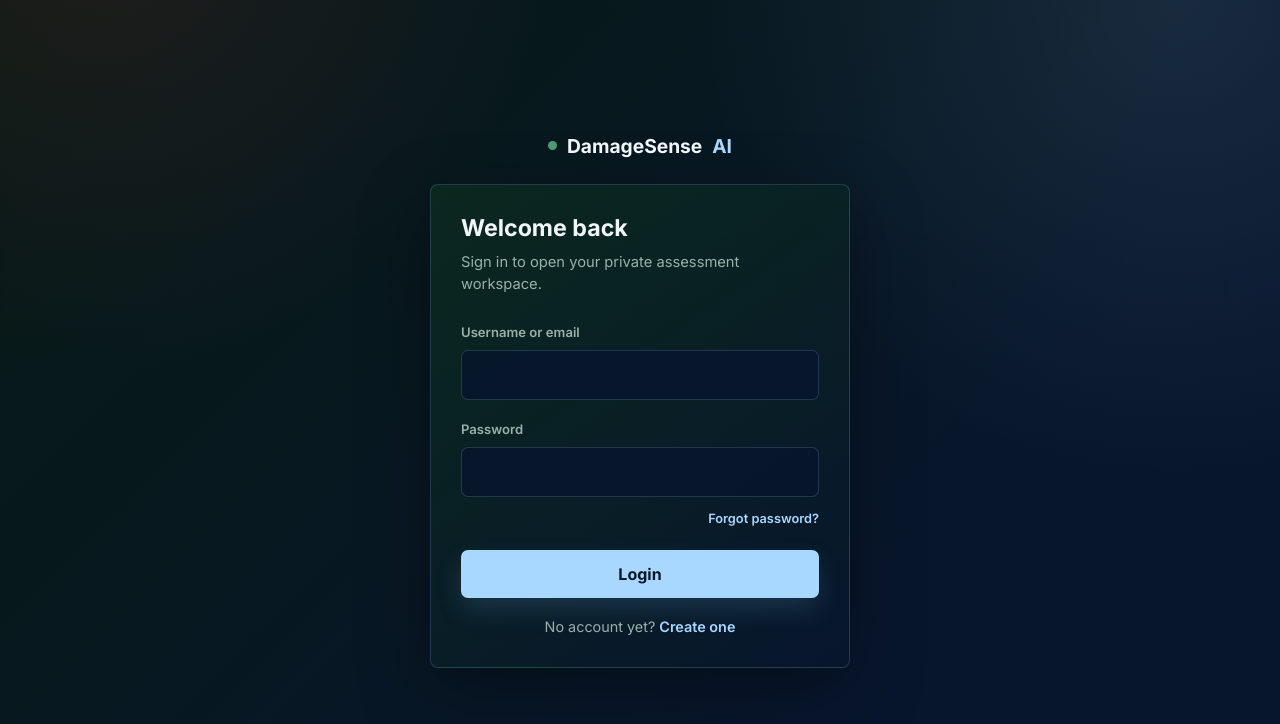
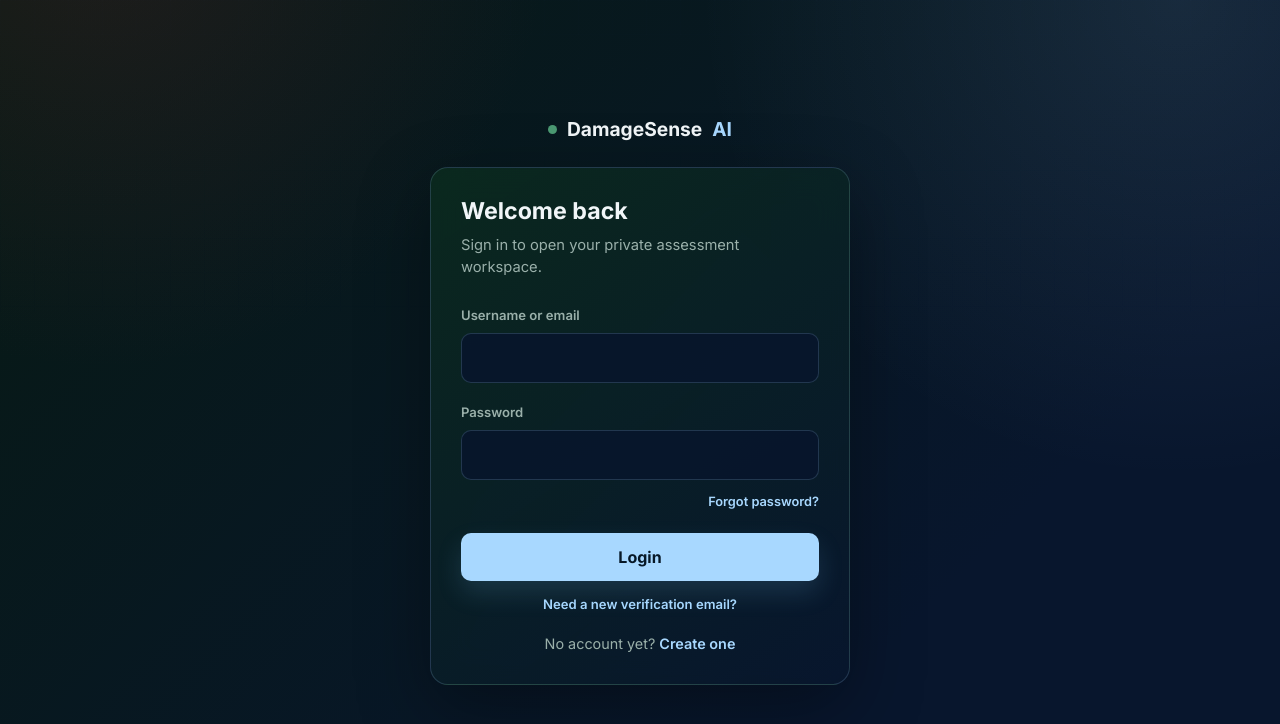
Before and after one commit to WIZZ249/DamageSense-AI, a Flask app: page /login in a window 1280 px wide. Shown: the top 724 px of the page. Run offline with Flask 3, Linux system fonts and the light colour scheme.

Commit message:
feat: expose email verification resend from login

```diff
--- a/templates/login.html
+++ b/templates/login.html
@@ -4,7 +4,7 @@
     <meta charset="UTF-8">
     <meta name="viewport" content="width=device-width, initial-scale=1.0">
     <link rel="icon" href="{{ url_for('static', filename='favicon.svg') }}" type="image/svg+xml">
-    <link rel="stylesheet" href="{{ url_for('static', filename='theme.css', v='motion-1') }}">
+    <link rel="stylesheet" href="{{ url_for('static', filename='theme.css', v='glass-2') }}">
     <title>Login | DamageSense AI</title>
     <link href="https://cdn.jsdelivr.net/npm/bootstrap@5.3.0/dist/css/bootstrap.min.css" rel="stylesheet">
     <link href="https://fonts.googleapis.com/css2?family=Inter:wght@400;500;600;700&display=swap" rel="stylesheet">
@@ -15,18 +15,18 @@
         .auth-shell { width: min(100%, 420px); }
         .brand { display: flex; align-items: center; justify-content: center; gap: 10px; margin-bottom: 24px; font-weight: 700; font-size: 1.2rem; }
         .dot { width: 9px; height: 9px; border-radius: 999px; background: var(--green); }
-        .auth-card { background: var(--panel); border: 1px solid var(--border); border-radius: 8px; padding: 30px; box-shadow: 0 24px 80px rgba(0,0,0,0.28); }
-        h1 { font-size: 1.45rem; margin-bottom: 8px; font-weight: 700; letter-spacing: 0; }
+        .auth-card { background: rgba(16,37,28,.76); border: 1px solid rgba(168,216,255,.18); border-radius: 18px; padding: 30px; box-shadow: 0 24px 80px rgba(0,0,0,.32); backdrop-filter: blur(18px) saturate(130%); }
+        h1 { font-size: 1.45rem; margin-bottom: 8px; font-weight: 700; }
         .lead { color: var(--muted); margin-bottom: 24px; font-size: 0.92rem; }
         label { font-size: 0.82rem; color: var(--muted); font-weight: 600; margin-bottom: 7px; }
-        .form-control { background: #081b14; border: 1px solid var(--border); color: var(--text); border-radius: 7px; padding: 12px 13px; }
-        .form-control:focus { background: #081b14; color: var(--text); border-color: var(--accent); box-shadow: 0 0 0 3px rgba(168,216,255,0.18); }
-        .btn-primary { width: 100%; background: var(--accent); border: 0; border-radius: 7px; padding: 12px; font-weight: 700; margin-top: 8px; }
-        .alert { border-radius: 7px; padding: 10px 12px; font-size: 0.86rem; }
+        .form-control { background: rgba(8,27,20,.82); border: 1px solid var(--border); color: var(--text); border-radius: 10px; padding: 12px 13px; }
+        .form-control:focus { background: rgba(8,27,20,.92); color: var(--text); border-color: var(--accent); box-shadow: 0 0 0 3px rgba(168,216,255,0.18); }
+        .btn-primary { width: 100%; background: var(--accent); color: #071914; border: 0; border-radius: 10px; padding: 12px; font-weight: 800; margin-top: 8px; }
+        .alert { border-radius: 10px; padding: 10px 12px; font-size: 0.86rem; }
         .alert-error { background: rgba(239,68,68,0.12); border: 1px solid rgba(239,68,68,0.28); color: #fecaca; }
         .alert-success { background: rgba(34,197,94,0.12); border: 1px solid rgba(34,197,94,0.28); color: #bbf7d0; }
         .switch { margin-top: 18px; text-align: center; color: var(--muted); font-size: 0.9rem; }
-        a { color: #a8d8ff; text-decoration: none; font-weight: 600; }
+        a { color: var(--accent); text-decoration: none; font-weight: 600; }
         a:hover { color: var(--text); }
     </style>
 </head>
@@ -58,6 +58,9 @@
                 <div style="text-align:right;margin:-4px 0 14px;font-size:.8rem"><a href="{{ url_for('main.forgot_password') }}">Forgot password?</a></div>
                 <button class="btn btn-primary" type="submit">Login</button>
             </form>
+            {% if config.get('REQUIRE_EMAIL_VERIFICATION', True) %}
+            <div style="text-align:center;margin-top:14px;font-size:.82rem;color:var(--muted)"><a href="{{ url_for('verification.resend_verification') }}">Need a new verification email?</a></div>
+            {% endif %}
             <div class="switch">No account yet? <a href="{{ url_for('main.register') }}">Create one</a></div>
         </section>
     </main>
```
